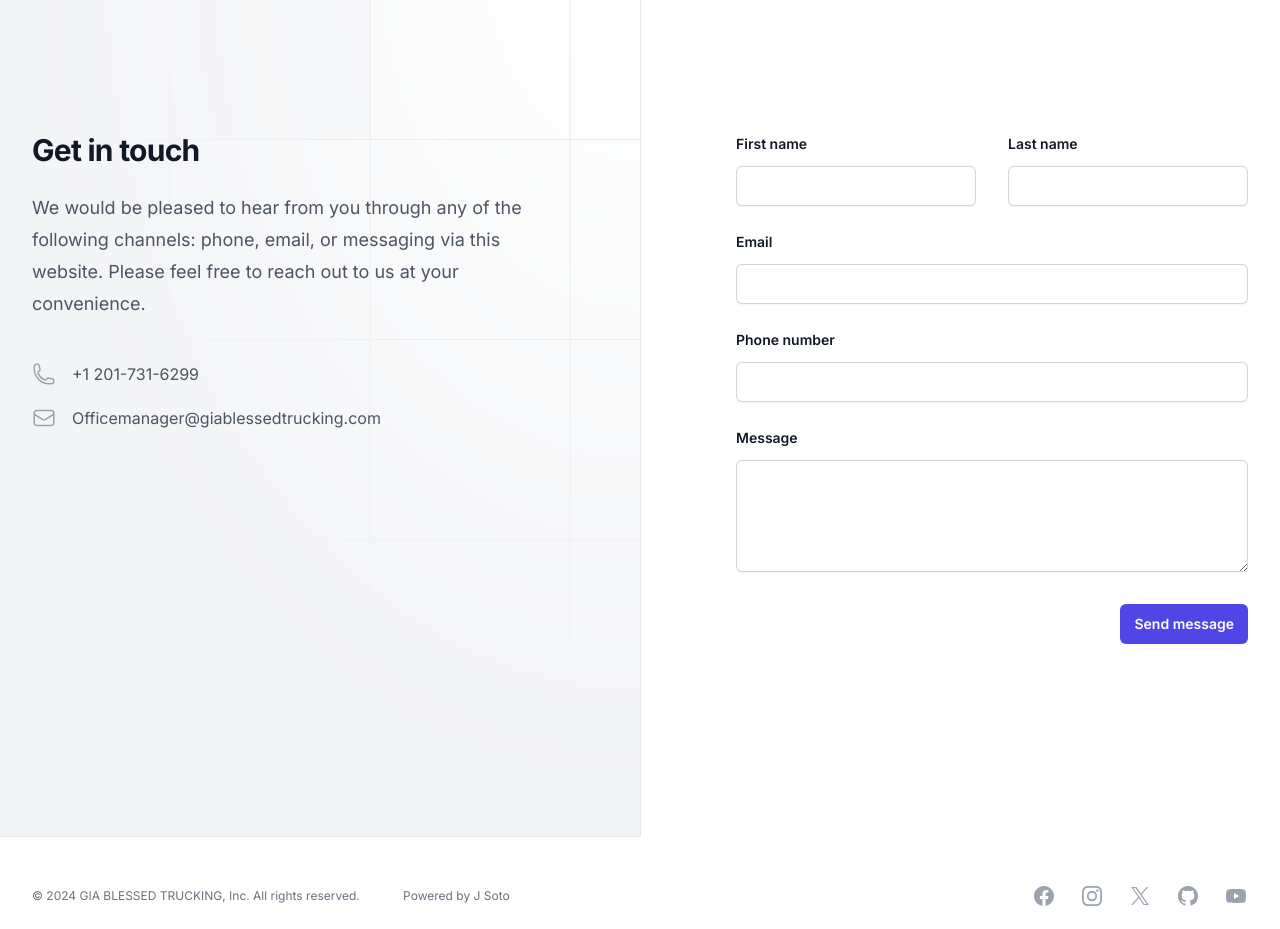
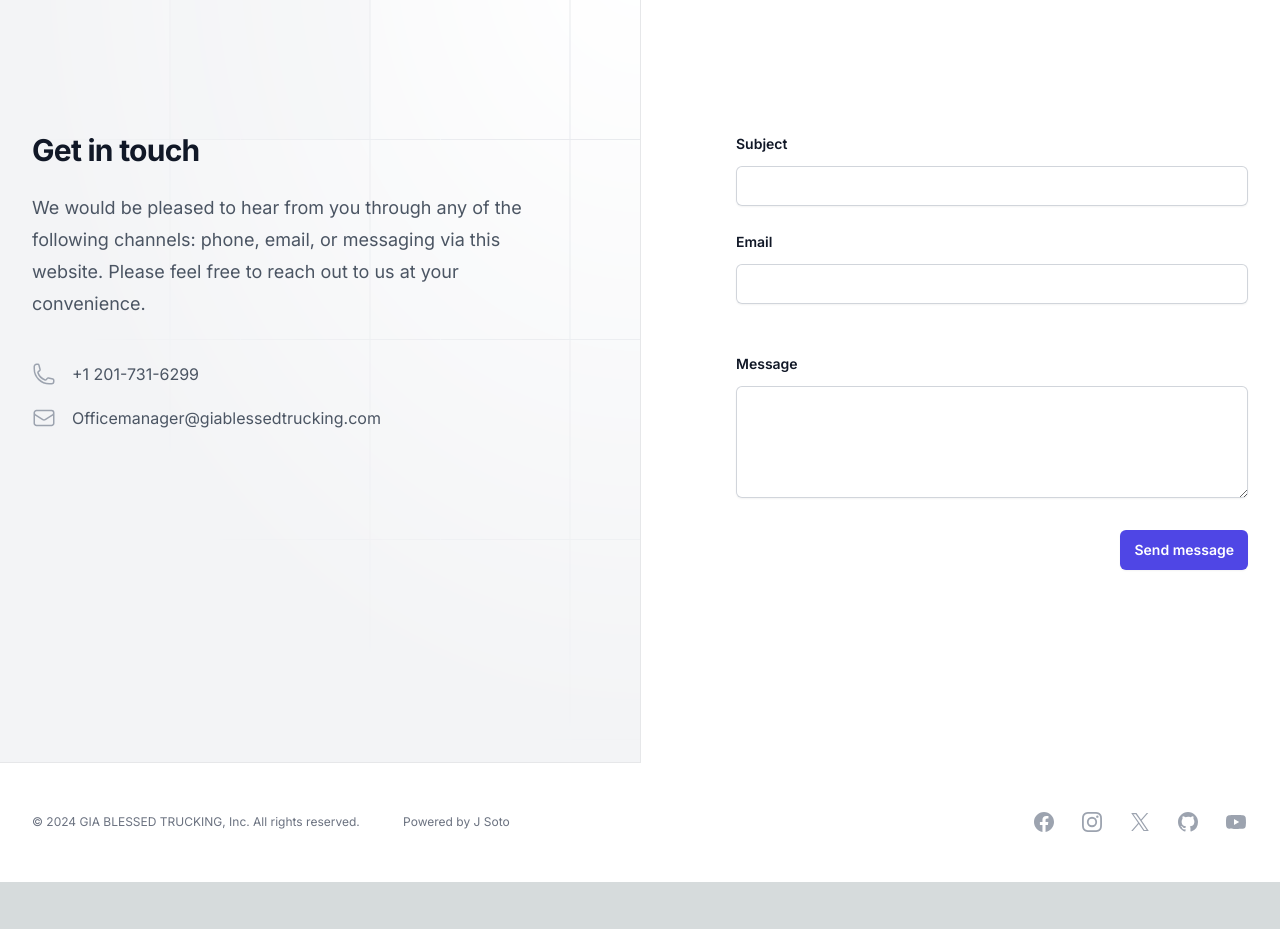
Before and after one commit to jsoto007/gia-trucking-web-app, a Next.js app: page / in a window 1280 px wide. Shown: the part 1580-2509 px from the top of the page. After the commit the page ends 2462 px from the top, so only its background shows below. Built offline with nearby package versions, Linux system fonts and the light colour scheme.

Commit message:
working on publick key error

```diff
--- a/package.json
+++ b/package.json
@@ -12,11 +12,13 @@
     "@headlessui/react": "^1.7.18",
     "@heroicons/react": "^2.1.1",
     "@tailwindcss/forms": "^0.5.7",
+    "emailjs-com": "^3.2.0",
     "next": "14.1.0",
     "react": "^18",
     "react-dom": "^18",
     "react-scroll": "^1.9.0",
-    "sharp": "^0.33.2"
+    "sharp": "^0.33.2",
+    "useref": "^1.4.4"
   },
   "devDependencies": {
     "autoprefixer": "^10.0.1",
--- a/src/app/components/Contact.js
+++ b/src/app/components/Contact.js
@@ -1,7 +1,27 @@
-import React from "react";
+'use client'
+import React, { useRef } from "react";
+import emailjs from 'emailjs-com';
 import { EnvelopeIcon, PhoneIcon } from '@heroicons/react/24/outline'
 
 export default function Contact() {
+
+  const form = useRef();
+
+  function sendEmail(e) {
+    e.preventDefault();
+
+    emailjs.sendForm('service_xtdhy8f', 'template_6qt1izy', e.target, {
+        publicKey: 'wlJlBI_q6JBqv5Lx_',
+      })
+      .then(
+        () => {
+          console.log('SUCCESS!');
+        },
+        (error) => {
+          console.log('FAILED...', error.text);
+        },
+      );
+  }
   return (
     <div className="relative isolate bg-white" id="contact">
       <div className="mx-auto grid max-w-7xl grid-cols-1 lg:grid-cols-2">
@@ -61,33 +81,20 @@ export default function Contact() {
             </dl>
           </div>
         </div>
-        <form action="#" method="POST" className="px-6 pb-24 pt-20 sm:pb-32 lg:px-8 lg:py-48">
+        <form action="#" method="POST" className="px-6 pb-24 pt-20 sm:pb-32 lg:px-8 lg:py-48" onSubmit={sendEmail}>
           <div className="mx-auto max-w-xl lg:mr-0 lg:max-w-lg">
             <div className="grid grid-cols-1 gap-x-8 gap-y-6 sm:grid-cols-2">
-              <div>
-                <label htmlFor="first-name" className="block text-sm font-semibold leading-6 text-gray-900">
-                  First name
+
+              <div className="sm:col-span-2">
+                <label htmlFor="subject" className="block text-sm font-semibold leading-6 text-gray-900">
+                  Subject
                 </label>
                 <div className="mt-2.5">
                   <input
-                    type="text"
-                    name="first-name"
-                    id="first-name"
-                    autoComplete="given-name"
-                    className="block w-full rounded-md border-0 px-3.5 py-2 text-gray-900 shadow-sm ring-1 ring-inset ring-gray-300 placeholder:text-gray-400 focus:ring-2 focus:ring-inset focus:ring-indigo-600 sm:text-sm sm:leading-6"
-                  />
-                </div>
-              </div>
-              <div>
-                <label htmlFor="last-name" className="block text-sm font-semibold leading-6 text-gray-900">
-                  Last name
-                </label>
-                <div className="mt-2.5">
-                  <input
-                    type="text"
-                    name="last-name"
-                    id="last-name"
-                    autoComplete="family-name"
+                    type="subject"
+                    name="subject"
+                    id="subject"
+                    autoComplete="subject"
                     className="block w-full rounded-md border-0 px-3.5 py-2 text-gray-900 shadow-sm ring-1 ring-inset ring-gray-300 placeholder:text-gray-400 focus:ring-2 focus:ring-inset focus:ring-indigo-600 sm:text-sm sm:leading-6"
                   />
                 </div>
@@ -107,18 +114,19 @@ export default function Contact() {
                 </div>
               </div>
               <div className="sm:col-span-2">
-                <label htmlFor="phone-number" className="block text-sm font-semibold leading-6 text-gray-900">
+                {/* <label htmlFor="text" className="block text-sm font-semibold leading-6 text-gray-900">
                   Phone number
                 </label>
                 <div className="mt-2.5">
                   <input
-                    type="tel"
-                    name="phone-number"
-                    id="phone-number"
+                    type="text"
+                    href="current"
+                    name="phone_number"
+                    id="phone_number"
                     autoComplete="tel"
                     className="block w-full rounded-md border-0 px-3.5 py-2 text-gray-900 shadow-sm ring-1 ring-inset ring-gray-300 placeholder:text-gray-400 focus:ring-2 focus:ring-inset focus:ring-indigo-600 sm:text-sm sm:leading-6"
                   />
-                </div>
+                </div> */}
               </div>
               <div className="sm:col-span-2">
                 <label htmlFor="message" className="block text-sm font-semibold leading-6 text-gray-900">
```
Also changed, not shown: 1 other file (tests, documents, lock files or other folders).
